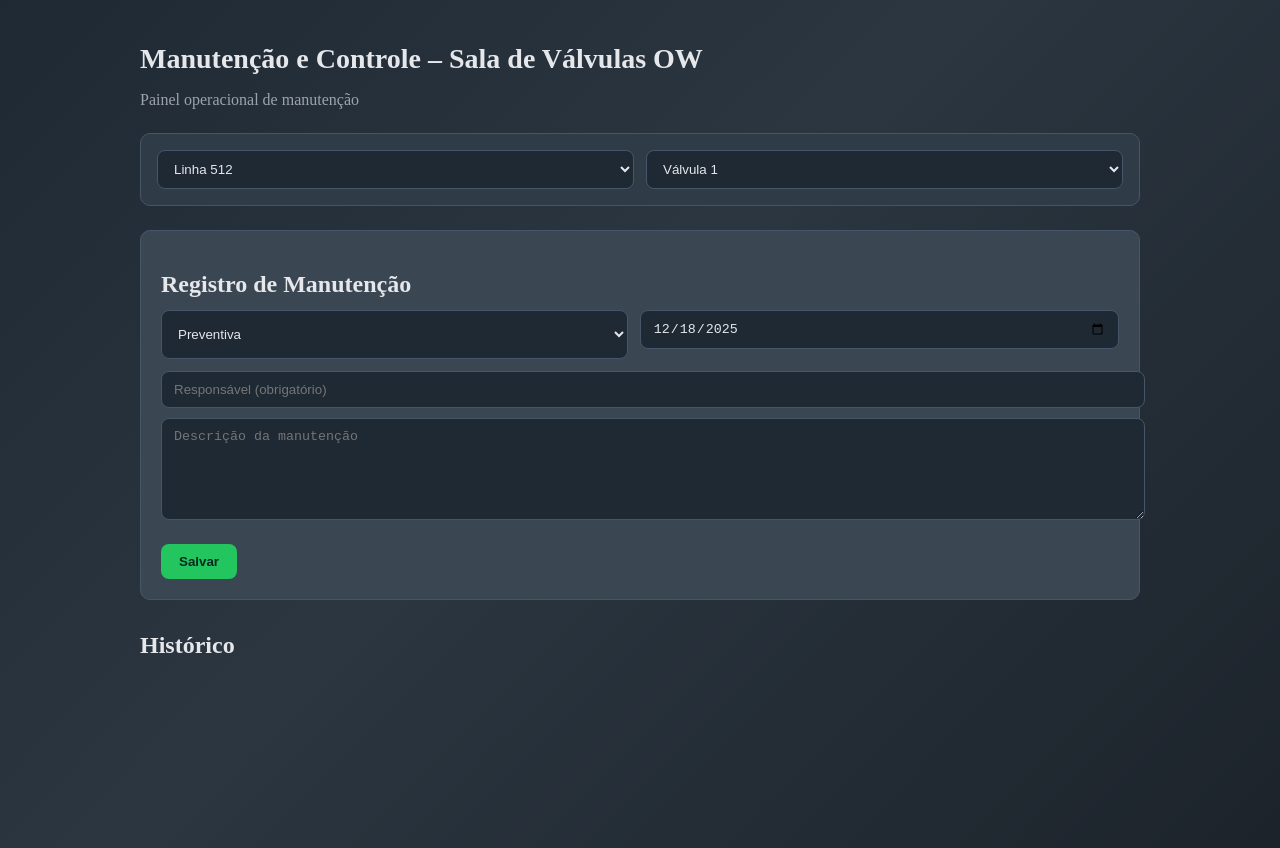
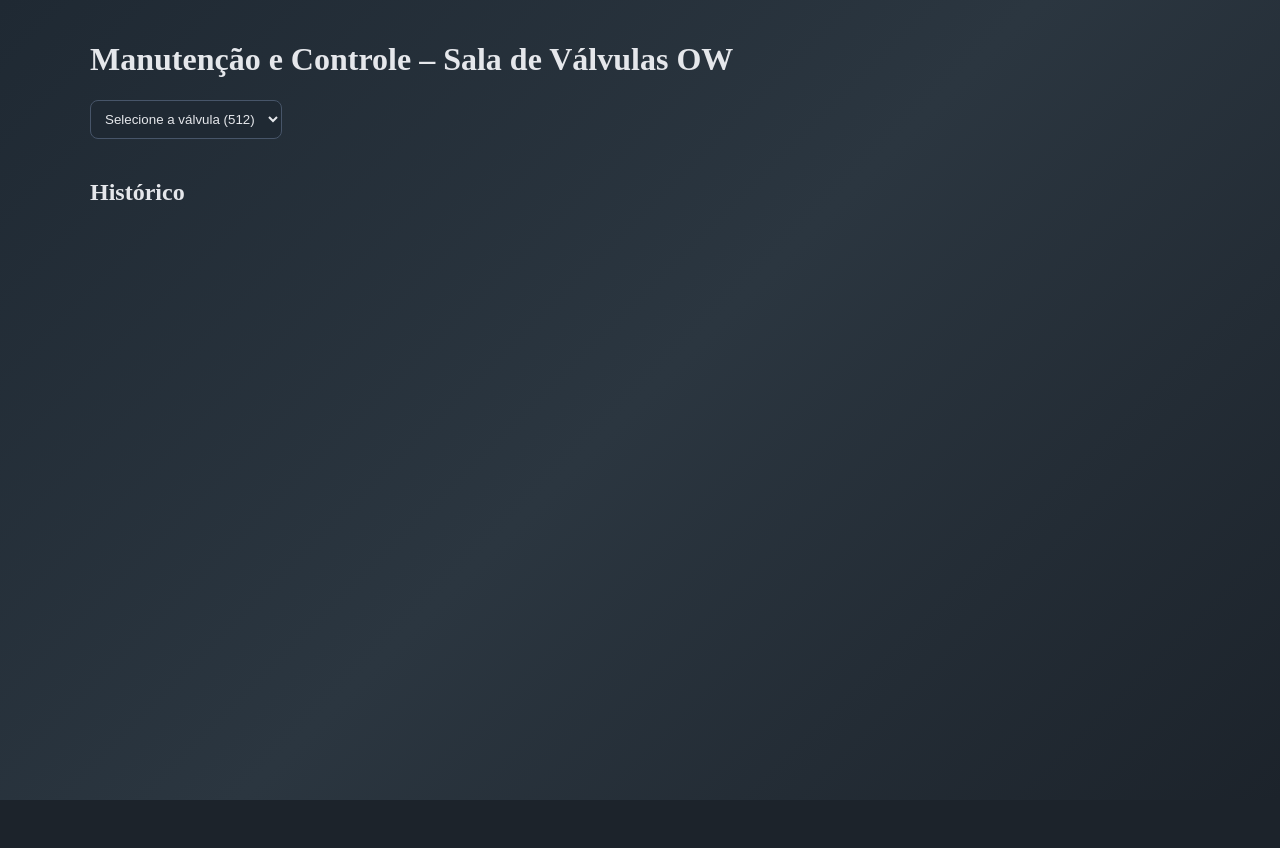
Before and after one commit to wallacegoulart2020-lab/valvulas-manutencao, a React (Vite) app: page / in a window 1280 px wide. After the commit the page ends 800 px from the top, so only its background shows below. Built offline with nearby package versions, Linux system fonts and the light colour scheme.

Commit message:
Update App.jsx

```diff
--- a/src/App.jsx
+++ b/src/App.jsx
@@ -1,22 +1,17 @@
 import { useEffect, useState } from "react";
 
-/* ===================== STORAGE ===================== */
-const STORAGE_LINHAS = "ow_linhas";
+/* ===================== CONFIGURAÇÕES ===================== */
+const STORAGE_512 = "ow_linha_512";
 const STORAGE_HIST = "ow_historico";
 
-/* ===================== CONFIG ===================== */
-const LINHAS_CONFIG = {
-  512: 175,
-  513: 175,
-  514: 72,
-};
+const SUBCONJUNTOS_512 = ["v1", "v2", "v3", "v5", "v6", "v7", "v8"];
+const TOTAL_VALVULAS_512 = 175;
+const VALIDADE_PREVENTIVA_MS = 1000 * 60 * 60 * 24 * 548; // 18 meses
 
-/* ===================== THEME ===================== */
+/* ===================== TEMA ===================== */
 const theme = {
-  background:
-    "linear-gradient(135deg, #1f2933 0%, #2b3640 45%, #1c232b 100%)",
+  bg: "linear-gradient(135deg, #1f2933, #2b3640, #1c232b)",
   card: "#2f3b46",
-  cardAlt: "#3a4752",
   border: "#475569",
   text: "#e5e7eb",
   muted: "#9ca3af",
@@ -26,207 +21,286 @@ const theme = {
   orange: "#fb923c",
 };
 
+/* ===================== HELPERS ===================== */
+const criarLinha512 = () =>
+  Array.from({ length: TOTAL_VALVULAS_512 }, (_, i) => ({
+    numero: i + 1,
+    subconjuntos: SUBCONJUNTOS_512.reduce((acc, s) => {
+      acc[s] = {
+        status: "pendente",
+        ultimaData: null,
+        historico: [],
+      };
+      return acc;
+    }, {}),
+    ultimaPreventiva: null,
+    teveCorretiva: false,
+  }));
+
+const statusSubColor = (s) =>
+  s === "preventiva"
+    ? theme.green
+    : s === "corretiva"
+    ? theme.yellow
+    : theme.red;
+
 /* ===================== APP ===================== */
 export default function App() {
-  const [linha, setLinha] = useState("512");
-  const [valvula, setValvula] = useState(1);
-  const [tipo, setTipo] = useState("Preventiva");
-  const [data, setData] = useState(
-    new Date().toISOString().substring(0, 10)
-  );
+  const [linha512, setLinha512] = useState([]);
+  const [historico, setHistorico] = useState([]);
+
+  const [valvulaSelecionada, setValvulaSelecionada] = useState(null);
+  const [subSelecionado, setSubSelecionado] = useState(null);
+
+  const [modal, setModal] = useState(false);
+  const [tipo, setTipo] = useState("preventiva");
+  const [data, setData] = useState("");
   const [responsavel, setResponsavel] = useState("");
   const [descricao, setDescricao] = useState("");
   const [erro, setErro] = useState("");
   const [msg, setMsg] = useState("");
 
-  const [linhas, setLinhas] = useState({});
-  const [historico, setHistorico] = useState([]);
-
   /* ===================== LOAD ===================== */
   useEffect(() => {
-    const salvo = localStorage.getItem(STORAGE_LINHAS);
+    const salvo = localStorage.getItem(STORAGE_512);
     const hist = localStorage.getItem(STORAGE_HIST);
 
-    setLinhas(salvo ? JSON.parse(salvo) : {});
+    setLinha512(salvo ? JSON.parse(salvo) : criarLinha512());
     setHistorico(hist ? JSON.parse(hist) : []);
   }, []);
 
   /* ===================== SAVE ===================== */
   useEffect(() => {
-    localStorage.setItem(STORAGE_LINHAS, JSON.stringify(linhas));
-  }, [linhas]);
+    localStorage.setItem(STORAGE_512, JSON.stringify(linha512));
+  }, [linha512]);
 
   useEffect(() => {
     localStorage.setItem(STORAGE_HIST, JSON.stringify(historico));
   }, [historico]);
 
-  /* ===================== ACTION ===================== */
+  /* ===================== VALIDADE AUTOMÁTICA ===================== */
+  useEffect(() => {
+    const agora = Date.now();
+    let mudou = false;
+
+    const nova = linha512.map((v) => {
+      if (
+        v.ultimaPreventiva &&
+        agora - v.ultimaPreventiva > VALIDADE_PREVENTIVA_MS
+      ) {
+        mudou = true;
+        SUBCONJUNTOS_512.forEach((s) => {
+          v.subconjuntos[s].status = "pendente";
+        });
+        v.ultimaPreventiva = null;
+
+        setHistorico((h) => [
+          {
+            id: Date.now(),
+            tipo: "AUTOMÁTICO",
+            linha: 512,
+            valvula: v.numero,
+            descricao: "Preventiva vencida automaticamente",
+            data: new Date().toLocaleString("pt-BR"),
+            responsavel: "Sistema",
+          },
+          ...h,
+        ]);
+      }
+      return v;
+    });
+
+    if (mudou) setLinha512([...nova]);
+  }, [linha512]);
+
+  /* ===================== SALVAR MANUTENÇÃO ===================== */
   const salvar = () => {
-    setErro("");
-    setMsg("");
-
-    if (!responsavel.trim()) {
-      setErro("Responsável é obrigatório");
+    if (!responsavel.trim() || !descricao.trim() || !data) {
+      setErro("Preencha todos os campos obrigatórios");
       return;
     }
 
-    const registro = {
-      id: Date.now(),
-      linha,
-      valvula,
+    const nova = [...linha512];
+    const v = nova[valvulaSelecionada - 1];
+    const sub = v.subconjuntos[subSelecionado];
+
+    sub.status = tipo;
+    sub.ultimaData = data;
+    sub.historico.push({
       tipo,
       data,
       responsavel,
       descricao,
+    });
+
+    if (tipo === "corretiva") v.teveCorretiva = true;
+
+    const todosVerdes = SUBCONJUNTOS_512.every(
+      (s) => v.subconjuntos[s].status === "preventiva"
+    );
+
+    if (todosVerdes) v.ultimaPreventiva = Date.now();
+
+    setLinha512(nova);
+    setHistorico((h) => [
+      {
+        id: Date.now(),
+        tipo: tipo.toUpperCase(),
+        linha: 512,
+        valvula: v.numero,
+        subconjunto: subSelecionado,
+        data,
+        responsavel,
+        descricao,
+      },
+      ...h,
+    ]);
+
+    setMsg("✔ Manutenção salva com sucesso");
+    setTimeout(() => setMsg(""), 2500);
+
+    setErro("");
+    setResponsavel("");
+    setDescricao("");
+    setData("");
+    setModal(false);
   };
 
-    setHistorico((h) => [registro, ...h]);
-
-    setLinhas((prev) => ({
-      ...prev,
-      [linha]: {
-        ...(prev[linha] || {}),
-        [valvula]: {
-          status: tipo,
-          ultimaData: data,
-        },
-      },
-    }));
-
-    setDescricao("");
-    setResponsavel("");
-    setMsg("✔ Manutenção salva com sucesso");
+  /* ===================== STATUS DA VÁLVULA ===================== */
+  const statusValvula = (v) => {
+    if (v.teveCorretiva) return theme.orange;
+    if (v.ultimaPreventiva) return theme.green;
+    return theme.red;
   };
 
   /* ===================== UI ===================== */
   return (
-    <div
-      style={{
-        minHeight: "100vh",
-        background: theme.background,
-        color: theme.text,
-        padding: 24,
-      }}
+    <div style={{ minHeight: "100vh", background: theme.bg, color: theme.text }}>
+      <div style={{ maxWidth: 1100, margin: "auto", padding: 20 }}>
+        <h1>Manutenção e Controle – Sala de Válvulas OW</h1>
+
+        {/* FILTRO VÁLVULA */}
+        <select
+          style={select}
+          onChange={(e) => setValvulaSelecionada(Number(e.target.value))}
+          value={valvulaSelecionada || ""}
         >
-      <div style={{ maxWidth: 1000, margin: "auto" }}>
-        <h1 style={{ fontSize: 28, marginBottom: 6 }}>
-          Manutenção e Controle – Sala de Válvulas OW
-        </h1>
-        <p style={{ color: theme.muted, marginBottom: 24 }}>
-          Painel operacional de manutenção
-        </p>
-
-        {/* FILTROS */}
-        <div
-          style={{
-            display: "flex",
-            gap: 12,
-            background: theme.card,
-            padding: 16,
-            borderRadius: 10,
-            border: `1px solid ${theme.border}`,
-            marginBottom: 24,
-          }}
-        >
-          <select
-            value={linha}
-            onChange={(e) => setLinha(e.target.value)}
-            style={selectStyle}
-          >
-            {Object.keys(LINHAS_CONFIG).map((l) => (
-              <option key={l} value={l}>
-                Linha {l}
+          <option value="">Selecione a válvula (512)</option>
+          {linha512.map((v) => (
+            <option key={v.numero} value={v.numero}>
+              Válvula {v.numero}
             </option>
           ))}
         </select>
 
-          <select
-            value={valvula}
-            onChange={(e) => setValvula(Number(e.target.value))}
-            style={selectStyle}
-          >
-            {Array.from(
-              { length: LINHAS_CONFIG[linha] },
-              (_, i) => i + 1
-            ).map((v) => (
-              <option key={v} value={v}>
-                Válvula {v}
-              </option>
-            ))}
-          </select>
-        </div>
-
-        {/* MANUTENÇÃO */}
+        {/* CARD DA VÁLVULA */}
+        {valvulaSelecionada && (
           <div
             style={{
-            background: theme.cardAlt,
-            padding: 20,
-            borderRadius: 10,
-            border: `1px solid ${theme.border}`,
+              background: theme.card,
+              border: `2px solid ${statusValvula(
+                linha512[valvulaSelecionada - 1]
+              )}`,
+              borderRadius: 12,
+              padding: 16,
+              marginTop: 20,
             }}
           >
-          <h2 style={{ marginBottom: 12 }}>Registro de Manutenção</h2>
+            <h2>Válvula {valvulaSelecionada}</h2>
 
-          <div style={{ display: "flex", gap: 12, marginBottom: 12 }}>
+            <div style={{ display: "flex", gap: 10, flexWrap: "wrap" }}>
+              {SUBCONJUNTOS_512.map((s) => (
+                <button
+                  key={s}
+                  onClick={() => {
+                    setSubSelecionado(s);
+                    setModal(true);
+                  }}
+                  style={{
+                    padding: "10px 16px",
+                    borderRadius: 10,
+                    border: "none",
+                    background: statusSubColor(
+                      linha512[valvulaSelecionada - 1].subconjuntos[s].status
+                    ),
+                    color: "#022c22",
+                    fontWeight: "bold",
+                  }}
+                >
+                  {s.toUpperCase()}
+                </button>
+              ))}
+            </div>
+          </div>
+        )}
+
+        {/* MODAL */}
+        {modal && (
+          <div style={overlay}>
+            <div style={modalStyle}>
+              <h3>
+                Subconjunto {subSelecionado?.toUpperCase()} — Válvula{" "}
+                {valvulaSelecionada}
+              </h3>
+
               <select
+                style={input}
                 value={tipo}
                 onChange={(e) => setTipo(e.target.value)}
-              style={selectStyle}
               >
-              <option>Preventiva</option>
-              <option>Corretiva</option>
+                <option value="preventiva">Preventiva</option>
+                <option value="corretiva">Corretiva</option>
               </select>
 
               <input
                 type="date"
+                style={input}
                 value={data}
                 onChange={(e) => setData(e.target.value)}
-              style={inputStyle}
               />
-          </div>
 
               <input
-            placeholder="Responsável (obrigatório)"
+                placeholder="Responsável"
+                style={input}
                 value={responsavel}
                 onChange={(e) => setResponsavel(e.target.value)}
-            style={inputStyle}
               />
 
               <textarea
                 placeholder="Descrição da manutenção"
+                style={{ ...input, height: 80 }}
                 value={descricao}
                 onChange={(e) => setDescricao(e.target.value)}
-            style={{ ...inputStyle, height: 80 }}
               />
 
               {erro && <p style={{ color: theme.red }}>{erro}</p>}
               {msg && <p style={{ color: theme.green }}>{msg}</p>}
 
-          <button style={buttonStyle} onClick={salvar}>
+              <div style={{ display: "flex", gap: 10 }}>
+                <button style={btnSave} onClick={salvar}>
                   Salvar
                 </button>
+                <button
+                  style={btnCancel}
+                  onClick={() => {
+                    setModal(false);
+                    setErro("");
+                  }}
+                >
+                  Cancelar
+                </button>
               </div>
+            </div>
+          </div>
+        )}
 
         {/* HISTÓRICO */}
-        <h2 style={{ marginTop: 32 }}>Histórico</h2>
-
+        <h2 style={{ marginTop: 40 }}>Histórico</h2>
         {historico.map((h) => (
-          <div
-            key={h.id}
-            style={{
-              background: theme.card,
-              padding: 12,
-              borderRadius: 8,
-              marginTop: 8,
-              border: `1px solid ${theme.border}`,
-            }}
-          >
-            <strong>
-              Linha {h.linha} · Válvula {h.valvula} · {h.tipo}
-            </strong>
-            <div style={{ fontSize: 14, color: theme.muted }}>
+          <div key={h.id} style={histItem}>
+            Linha 512 · V{h.valvula} · {h.subconjunto} · {h.tipo}
+            <br />
             {h.data} · {h.responsavel}
-            </div>
             <div>{h.descricao}</div>
           </div>
         ))}
@@ -236,28 +310,67 @@ export default function App() {
 }
 
 /* ===================== STYLES ===================== */
-const inputStyle = {
-  width: "100%",
-  padding: "10px 12px",
+const select = {
+  padding: 10,
+  borderRadius: 8,
   background: "#1f2933",
   color: "#e5e7eb",
   border: "1px solid #475569",
+};
+
+const input = {
+  width: "100%",
+  padding: 10,
   borderRadius: 8,
+  background: "#1f2933",
+  color: "#e5e7eb",
+  border: "1px solid #475569",
   marginBottom: 10,
 };
 
-const selectStyle = {
-  ...inputStyle,
-  marginBottom: 0,
+const btnSave = {
+  flex: 1,
+  padding: 10,
+  borderRadius: 8,
+  background: "#22c55e",
+  color: "#022c22",
+  fontWeight: "bold",
+  border: "none",
 };
 
-const buttonStyle = {
-  marginTop: 10,
-  padding: "10px 18px",
-  background: "#22c55e",
-  color: "#022c22",
+const btnCancel = {
+  flex: 1,
+  padding: 10,
+  borderRadius: 8,
+  background: "#ef4444",
+  color: "#fff",
+  fontWeight: "bold",
   border: "none",
+};
+
+const overlay = {
+  position: "fixed",
+  inset: 0,
+  background: "rgba(0,0,0,0.6)",
+  display: "flex",
+  alignItems: "center",
+  justifyContent: "center",
+  zIndex: 1000,
+};
+
+const modalStyle = {
+  background: "#2f3b46",
+  padding: 20,
+  borderRadius: 12,
+  width: "100%",
+  maxWidth: 420,
+  border: "1px solid #475569",
+};
+
+const histItem = {
+  background: "#2f3b46",
+  padding: 10,
   borderRadius: 8,
-  fontWeight: "bold",
-  cursor: "pointer",
+  marginTop: 8,
+  border: "1px solid #475569",
 };
```
Lines whose indentation alone changed are shown as unchanged.
